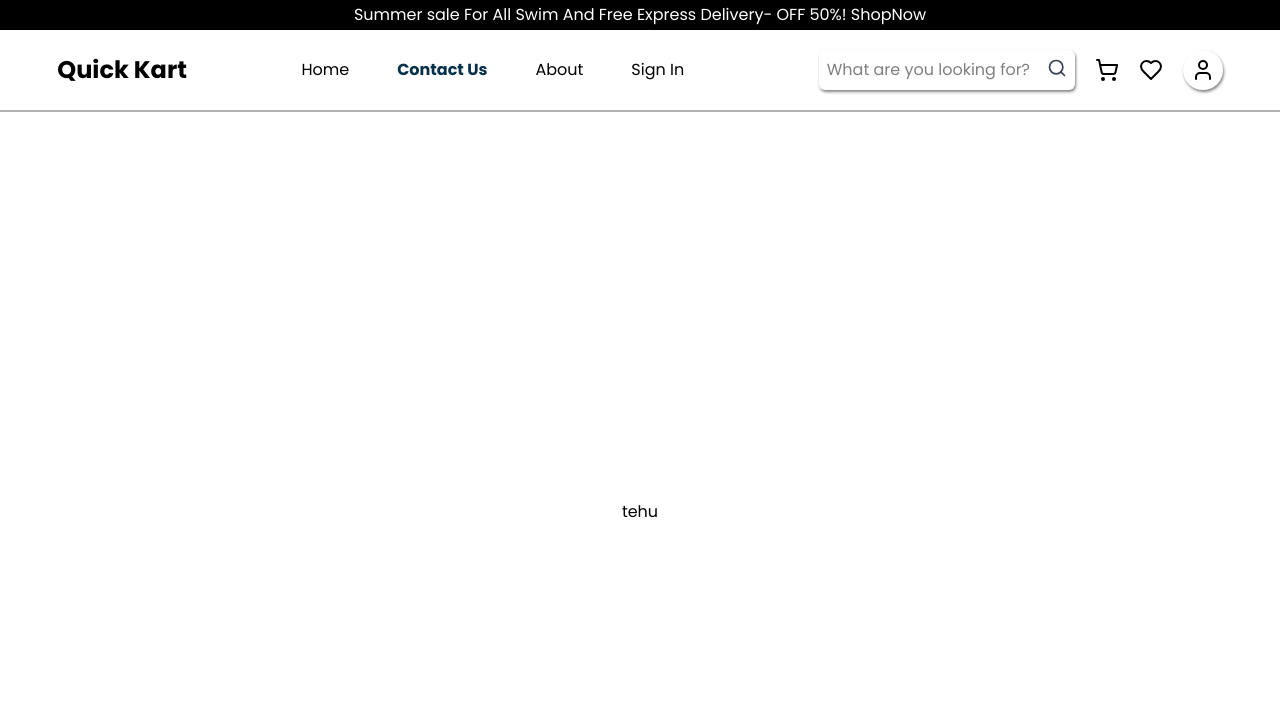
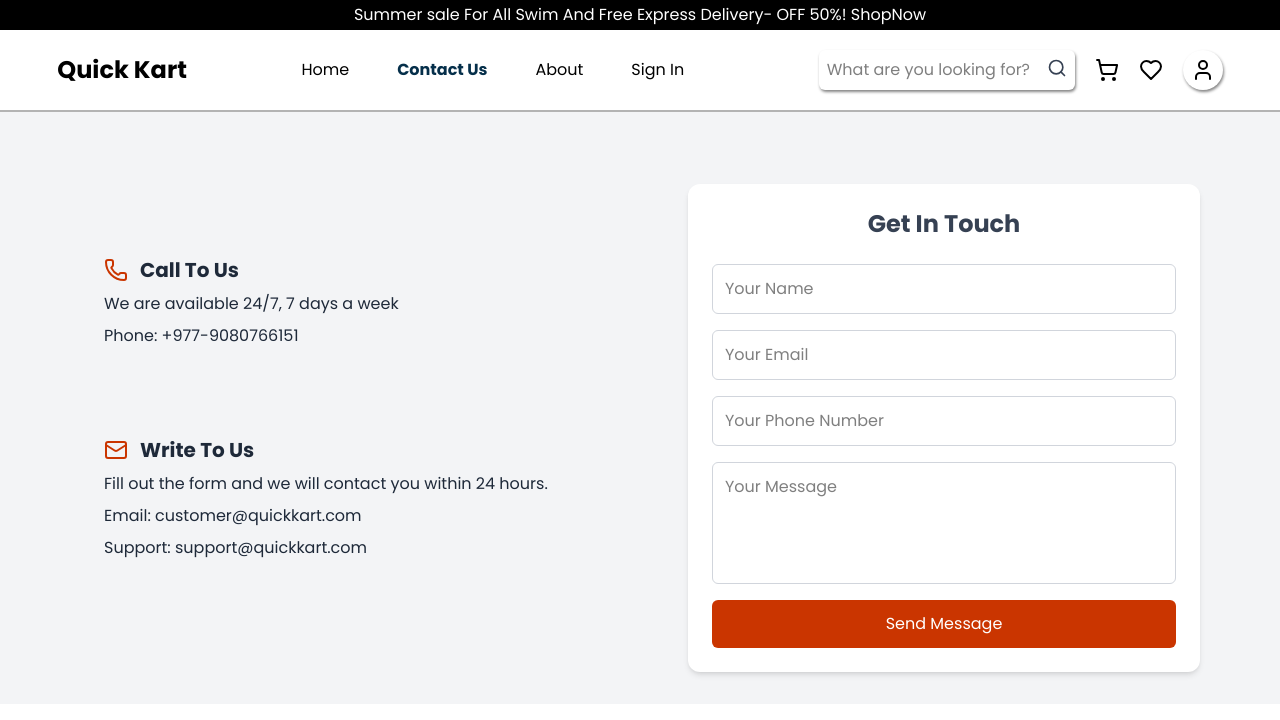
Before and after one commit to tansenAngdembe/e-commerce, a React (Vite) app in the folder client/: page /contact in a window 1280 px wide. Shown: the top 720 px of the page. Built offline with nearby package versions, Linux system fonts and the light colour scheme.

Commit message:
fix concact page

```diff
--- a/client/src/component/Contact.jsx
+++ b/client/src/component/Contact.jsx
@@ -1,11 +1,66 @@
+import { Mail, Phone } from "lucide-react";
 
-const Contact = ()=>{
-    return (
-        <div className="flex justify-around items-center h-lvh">
-            <div>tehu</div>
+const Contact = () => {
+  return (
+    <section className="flex  items-center justify-around p-8 bg-gray-100">
+      <div className="flex flex-col gap-10 w-full max-w-lg text-gray-800">
+        <div className="flex flex-col gap-2  p-6 rounded-xl">
+          <h1 className="flex items-center gap-3 text-xl font-semibold">
+            <Phone className="text-orange-700" /> Call To Us
+          </h1>
+          <p>We are available 24/7, 7 days a week</p>
+          <p className="font-medium">Phone: +977-9080766151</p>
+        </div>
 
+        <div className="flex flex-col gap-2  p-6 rounded-xl ">
+          <h1 className="flex items-center gap-3 text-xl font-semibold">
+            <Mail className="text-orange-700" /> Write To Us
+          </h1>
+          <p>Fill out the form and we will contact you within 24 hours.</p>
+          <p className="font-medium">Email: customer@quickkart.com</p>
+          <p className="font-medium">Support: support@quickkart.com</p>
         </div>
-    )
-}
+      </div>
+
+      <div className="mt-10 w-full max-w-lg bg-white p-6 rounded-xl shadow-md">
+        <h2 className="text-2xl font-bold text-center text-gray-700 mb-6">
+          Get In Touch
+        </h2>
+        <form action="#" className="flex flex-col gap-4">
+          <input
+            type="text"
+            name="name"
+            placeholder="Your Name"
+            className="p-3 border border-gray-300 rounded-md focus:outline-none "
+          />
+          <input
+            type="email"
+            name="email"
+            placeholder="Your Email"
+            className="p-3 border border-gray-300 rounded-md focus:outline-none"
+          />
+          <input
+            type="number"
+            name="phone"
+            placeholder="Your Phone Number"
+            className="p-3 border border-gray-300 rounded-md focus:outline-none"
+          />
+          <textarea
+            name="message"
+            rows="4"
+            placeholder="Your Message"
+            className="p-3 border border-gray-300 rounded-md focus:outline-none focus:ring-1 resize-none"
+          ></textarea>
+          <button
+            type="submit"
+            className="bg-orange-700 text-white p-3 rounded-md hover:bg-orange-600 transition"
+          >
+            Send Message
+          </button>
+        </form>
+      </div>
+    </section>
+  );
+};
 
 export default Contact;
```
Also changed, not shown: client/src/component/Contact/MyForm.jsx (deleted).
